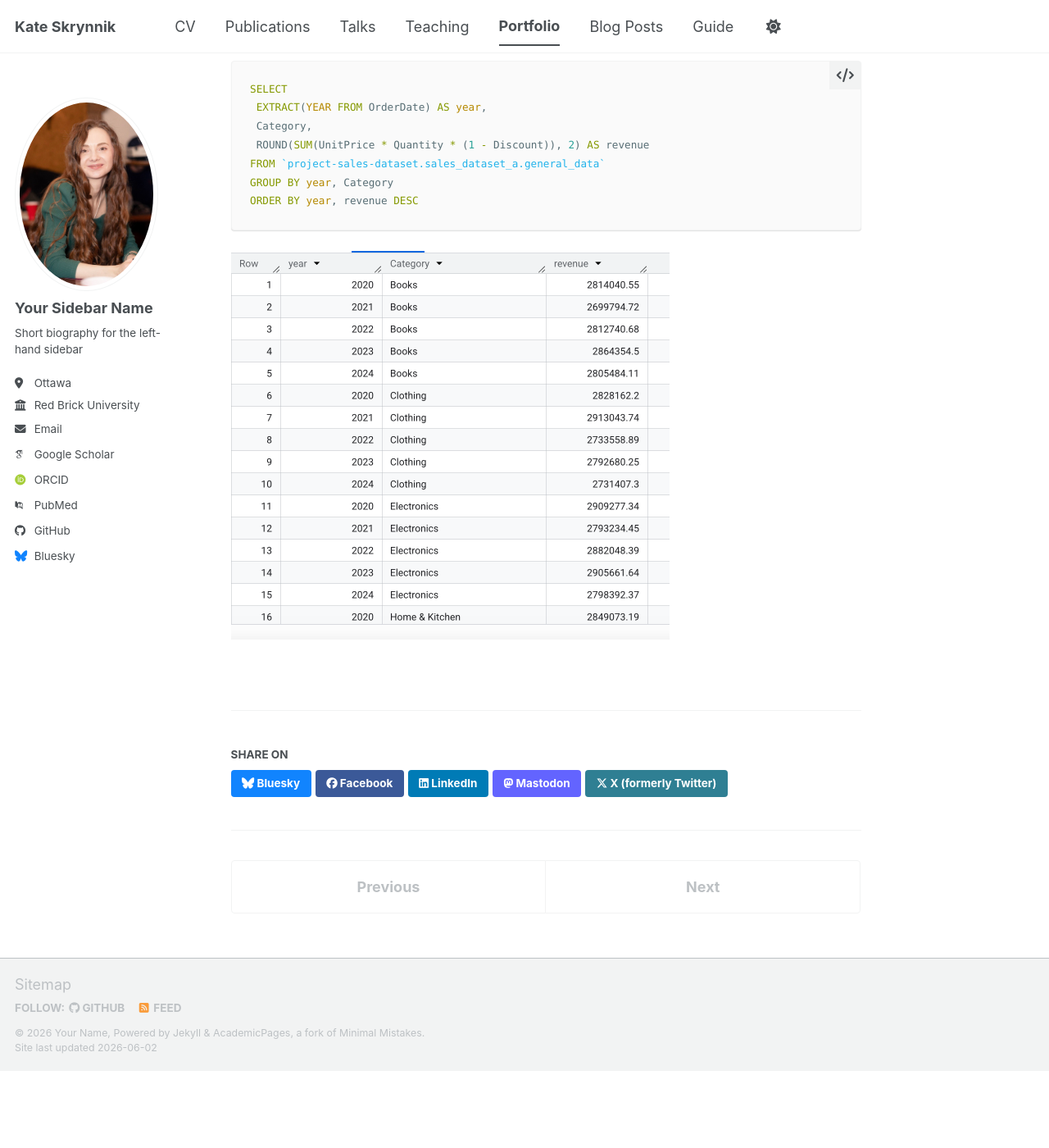
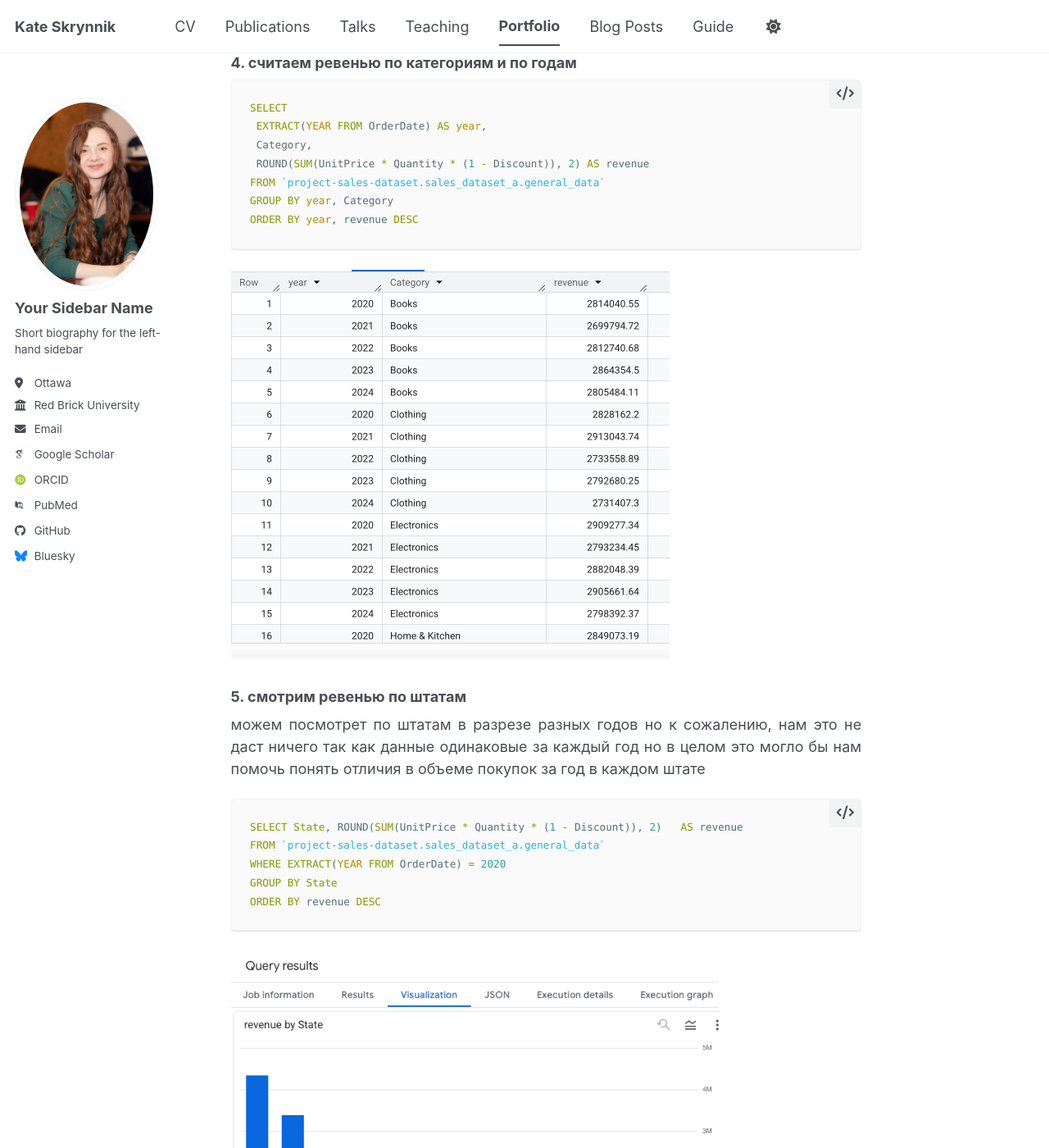
Before and after one commit to katevision/KateS, a Jekyll site: the page built from _portfolio/portfolio-2.md, in a window 1280 px wide and 1400 px high, scrolled down 4334 px. Shown: the whole window at 82% size. Built offline with Jekyll 4.4.1, drawn with Linux system fonts in a browser that asks for light colours; some web fonts are replaced; a script bundle is joined from its source files by our own code; library files that are not in the unit come from our copies; before the commit the page ends 5640 px from its top, so only the background shows below that; some of the changed text lies outside the part shown.

Commit message:
Update portfolio-2.md

````diff
--- a/_portfolio/portfolio-2.md
+++ b/_portfolio/portfolio-2.md
@@ -123,3 +123,17 @@
 ```
 
 <img src="{{ site.baseurl }}/images/revenue_category_year.png">
+
+### 5. смотрим ревенью по штатам
+можем посмотрет по штатам в разрезе разных годов
+но к сожалению, нам это не даст ничего так как данные одинаковые за каждый год но в целом это могло бы нам помочь понять отличия в объеме покупок за год в каждом штате
+
+```sql
+SELECT State, ROUND(SUM(UnitPrice * Quantity * (1 - Discount)), 2)   AS revenue
+FROM `project-sales-dataset.sales_dataset_a.general_data`
+WHERE EXTRACT(YEAR FROM OrderDate) = 2020
+GROUP BY State
+ORDER BY revenue DESC
+```
+
+<img src="{{ site.baseurl }}/images/revenue_state.png">
````
